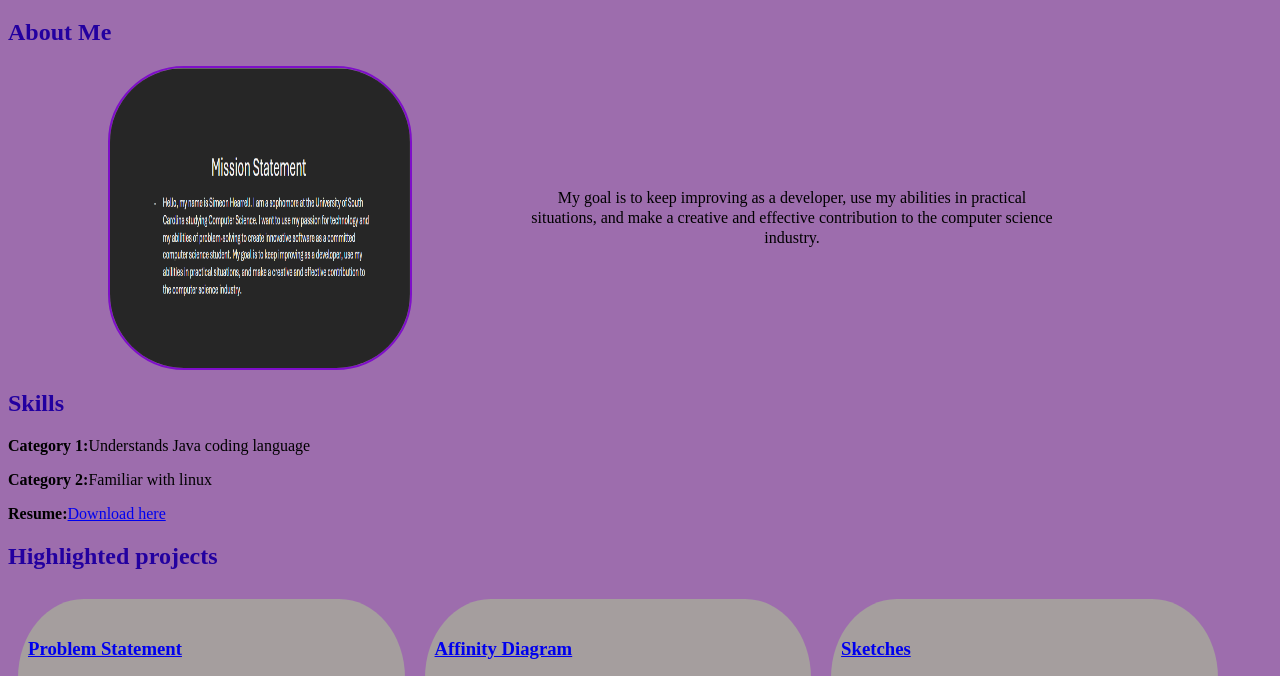
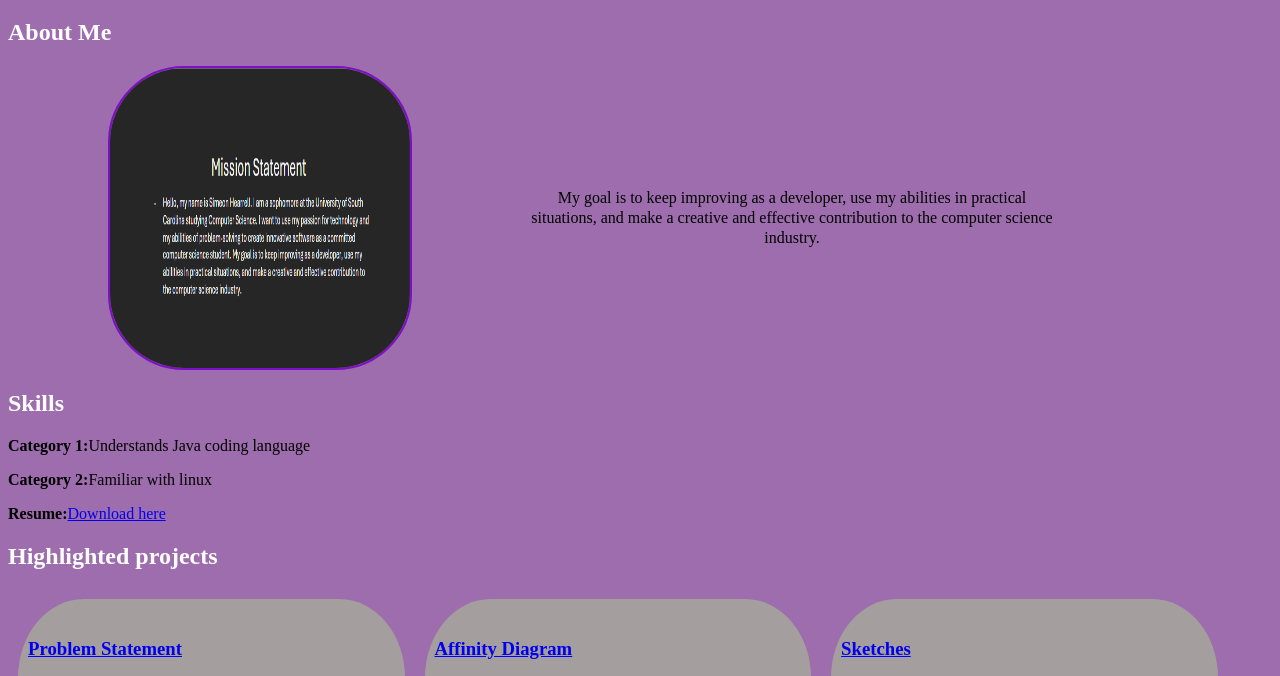
Before and after one commit to SHearrell/SHearrell.github.io, a plain HTML site: page index.html in a window 1280 px wide. Shown: the part 61-737 px from the top of the page. Drawn offline with Linux system fonts and the light colour scheme.

Commit message:
Add files via upload

```diff
--- a/styles.css
+++ b/styles.css
@@ -8,7 +8,7 @@ h1{
 }
 h2{
     text-align:left;
-    color:rgb(35, 0, 160);
+    color:rgb(255, 255, 255);
 }
 
 .projects {
```
